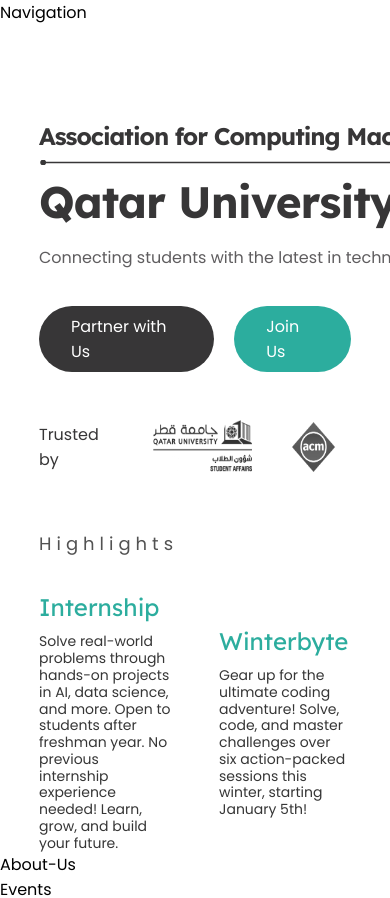
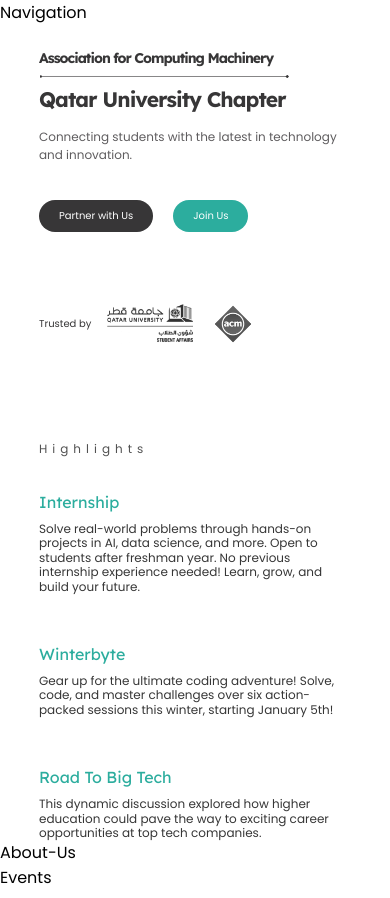
Before and after one commit to acm-qu/ACM-Landing-Page, a React (Vite) app: page / in a window 390 px wide. Shown: the top 898 px of the page. Built offline with nearby package versions, Linux system fonts and the light colour scheme.

Commit message:
feat: mobile responsiveness is now done

```diff
--- a/src/styles/hero.css
+++ b/src/styles/hero.css
@@ -139,12 +139,110 @@
     flex-direction: column;
     #hero-highlights {
       margin-top: 56px;
-    }
-    #hero-highlights-container {
-      flex-direction: row;
+      #hero-highlights-container {
+        flex-direction: row;
+      }
     }
   }
 }
-@media (max-width: 700px) {
-
+@media (max-width: 710px) {
+  #hero {
+    margin-top: 48px;
+    #hero-text {
+      h2 {
+        font-size: 20px;
+      }
+      #hero-splitter {
+        width: 400px;
+      }
+      h1 {
+        font-size: 32px;
+      }
+      p {
+        width: 35%;
+      }
+    }
+    #hero-partners {
+      margin-top: 72px;
+      p {
+        font-size: 14px;
+      }
+      img {
+        height: 40px;
+      }
+    }
+    #hero-highlights {
+      margin-top: 96px;
+      #hero-highlights-container {
+        align-items: center;
+        flex-direction: column;
+        gap: 48px;
+        .hero-highlight {
+          width: 100%;
+        }
+      }
+    }
+  }
 }
+@media (max-width: 465px) {
+  #hero {
+    margin-top: 24px;
+    #hero-text {
+      h2 {
+        font-size: 14px;
+      }
+      #hero-splitter {
+        width: 250px;
+      }
+      h1 {
+        font-size: 21px;
+      }
+      p {
+        width: 80vw;
+        font-size: 12px;
+      }
+    }
+    #hero-cta {
+      font-size: 10px;
+      a {
+        padding: 8px 20px;
+      }
+    }
+    #hero-partners {
+      margin-top: 72px;
+      gap: 16px;
+      div {
+        gap: 8px;
+      }
+      p {
+        font-size: 10px;
+      }
+      img {
+        height: 40px;
+      }
+    }
+    #hero-highlights {
+      margin-top: 96px;
+      #hero-highlights-title {
+        font-size: 12px;
+      }
+      #hero-highlights-container {
+        align-items: center;
+        flex-direction: column;
+        gap: 48px;
+        .hero-highlight {
+          width: 100%;
+          h3 {
+            font-size: 16px;
+          }
+          p {
+            font-size: 12px;
+          }
+        }
+      }
+      :last-child:is(.hero-highlight) {
+        display: block;
+      }
+    }
+  }
+}
```
